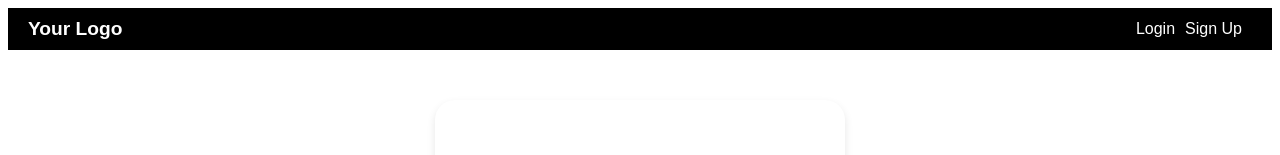
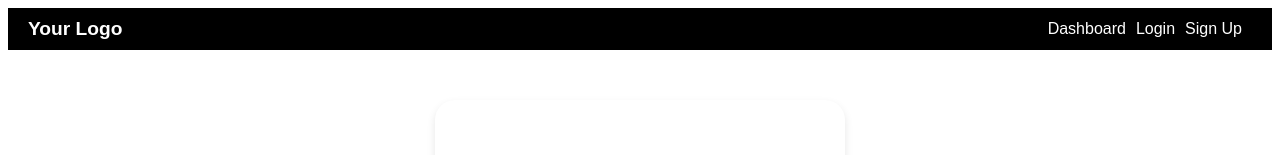
Before and after one commit to ayabarrera/user-auth-phase1, a Next.js app: page /login in a window 1280 px wide. Shown: the top 155 px of the page. Built offline with nearby package versions, Linux system fonts and the light colour scheme.

Commit message:
added dashboard to navbar

```diff
--- a/app/components/Navbar.jsx
+++ b/app/components/Navbar.jsx
@@ -6,6 +6,7 @@ function Navbar() {
     <nav className="navbar">
       <div className="logo">Your Logo</div>
       <div className="links">
+        <a href="/dashboard" className="link">Dashboard</a>
         <a href="/login" className="link">Login</a>
         <a href="/register" className="link">Sign Up</a>
       </div>
--- a/app/layout.jsx
+++ b/app/layout.jsx
@@ -27,7 +27,7 @@ export default function RootLayout({ children }) {
           <Navbar />
           {pathname !== "/dashboard" &&
             pathname !== "/login" &&
-            pathname !== "/register" && <h1>Site landing</h1>}
+            pathname !== "/register"}
           {children}
         </div>
       </body>
--- a/app/page.jsx
+++ b/app/page.jsx
@@ -1,7 +1,7 @@
 
 import directus from '@/lib/directus';
 import { readItems } from '@directus/sdk';
-import Navbar from './components/Navbar';
+
 
 async function getGlobalData() {
   return directus.request(readItems('global'));
```
